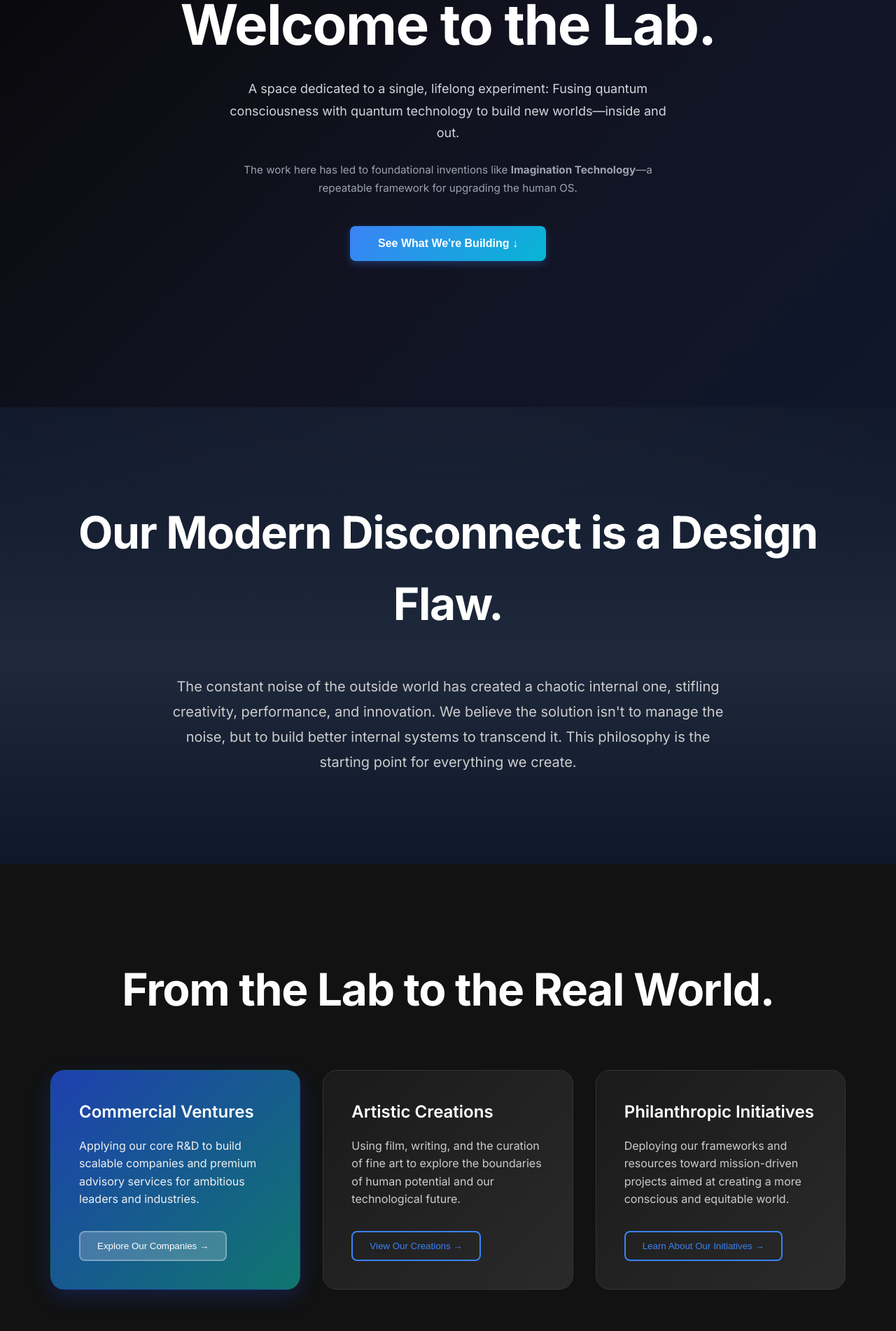
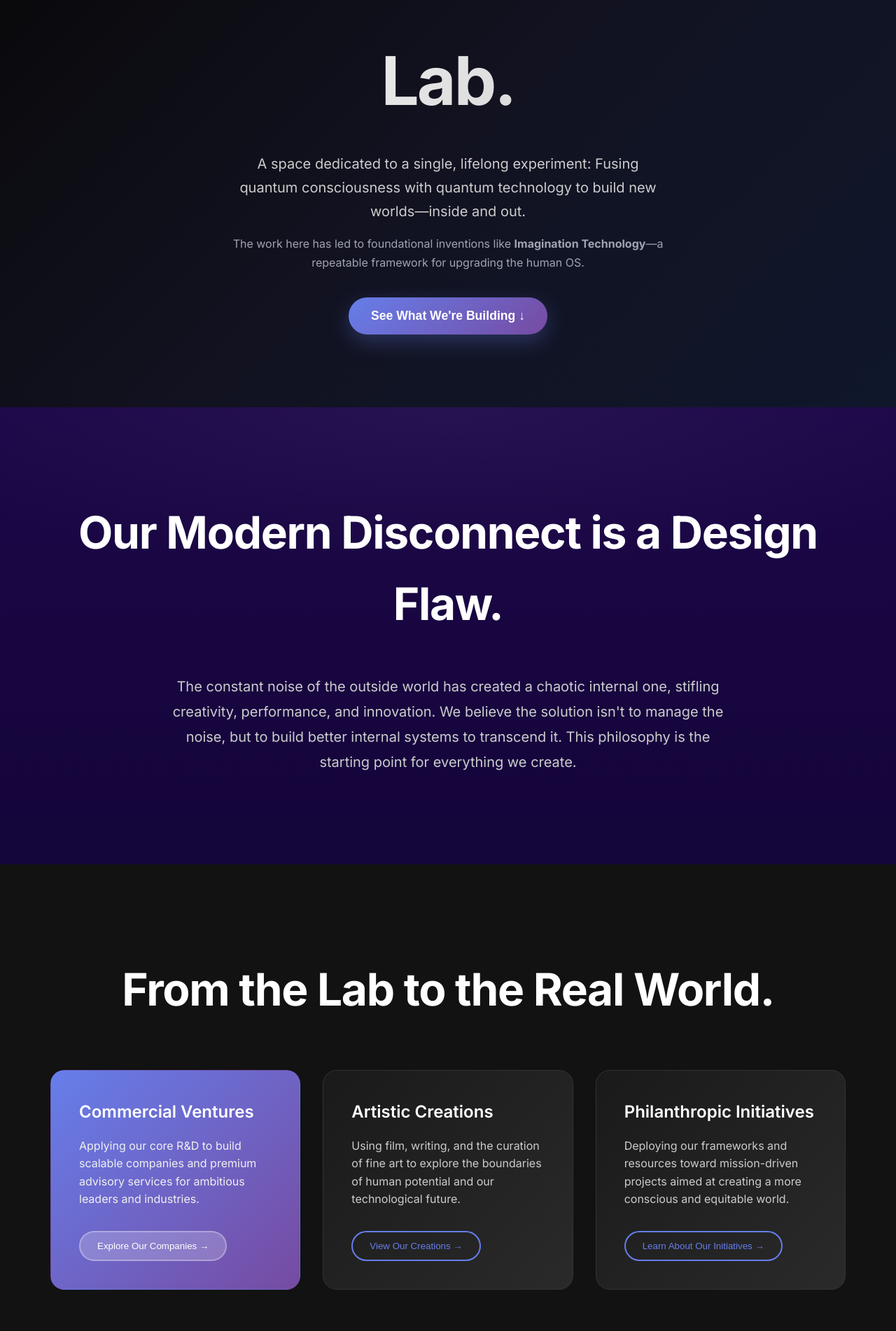
Before and after one commit to jlasman/lasmanfactory, a React (Vite) app: page / in a window 1280 px wide. Shown: the part 218-2120 px from the top of the page at 70% size. Built offline with nearby package versions, Linux system fonts and the light colour scheme.

Commit message:
Updated main.css

```diff
--- a/src/styles/main.css
+++ b/src/styles/main.css
@@ -76,7 +76,7 @@ body {
     left: 0;
     width: 0;
     height: 2px;
-    background: linear-gradient(90deg, #3b82f6 0%, #06b6d4 100%);
+    background: linear-gradient(90deg, #667eea 0%, #764ba2 100%);
     transition: width 0.3s ease;
 }
 
@@ -136,59 +136,58 @@ body {
 }
 
 .hero__headline {
-    font-size: clamp(3rem, 8vw, 5rem);
+    font-size: clamp(3rem, 8vw, 6rem);
     font-weight: 700;
-    margin-bottom: 2rem;
-    letter-spacing: -0.02em;
-    line-height: 1.1;
-    color: #ffffff;
+    margin-bottom: 1.5rem;
+    letter-spacing: -0.03em;
+    background: linear-gradient(135deg, #ffffff 0%, #cccccc 100%);
+    -webkit-background-clip: text;
+    -webkit-text-fill-color: transparent;
+    background-clip: text;
 }
 
 .hero__subheadline {
-    font-size: 1.125rem;
-    color: #d1d5db;
-    margin-bottom: 1.5rem;
-    line-height: 1.75;
-    max-width: 650px;
+    font-size: 1.25rem;
+    color: #cccccc;
+    margin-bottom: 3rem;
+    line-height: 1.7;
+    max-width: 600px;
     margin-left: auto;
     margin-right: auto;
-    font-weight: 400;
 }
 
 .hero__support {
-    font-size: 0.95rem;
-    color: #9ca3af;
-    line-height: 1.75;
+    font-size: 1rem;
+    color: #a0a3b1;
+    line-height: 1.7;
     max-width: 650px;
-    margin: 0 auto 2.5rem;
-    font-weight: 400;
+    margin: -2rem auto 2.25rem; /* pull a bit closer to subheadline and add space before CTA */
 }
 
 .hero__cta {
-    background: linear-gradient(135deg, #3b82f6 0%, #06b6d4 100%);
+    background: linear-gradient(135deg, #667eea 0%, #764ba2 100%);
     color: white;
     border: none;
-    padding: 1rem 2.5rem;
-    font-size: 1rem;
+    padding: 1rem 2rem;
+    font-size: 1.1rem;
     font-weight: 600;
-    border-radius: 8px;
+    border-radius: 50px;
     cursor: pointer;
     transition: all 0.3s ease;
-    box-shadow: 0 4px 12px rgba(59, 130, 246, 0.3);
+    box-shadow: 0 10px 30px rgba(102, 126, 234, 0.3);
 }
 
 .hero__cta:hover {
     transform: translateY(-2px);
-    box-shadow: 0 8px 24px rgba(59, 130, 246, 0.4);
-    background: linear-gradient(135deg, #2563eb 0%, #0891b2 100%);
+    box-shadow: 0 15px 40px rgba(102, 126, 234, 0.4);
 }
 
 /* Philosophy Section */
 .philosophy {
     padding: 8rem 0;
     background:
-        radial-gradient(120% 60% at 50% 0%, rgba(255,255,255,0.03) 0%, rgba(255,255,255,0) 60%),
-        linear-gradient(180deg, #0f172a 0%, #1e293b 55%, #0f172a 100%);
+        radial-gradient(120% 60% at 50% 0%, rgba(255,255,255,0.05) 0%, rgba(255,255,255,0) 60%),
+        linear-gradient(180deg, #1b0648 0%, #180640 55%, #14053a 100%);
 }
 
 /* Remove accidental gaps between stacked sections */
@@ -252,13 +251,12 @@ section > *:first-child {
 .work__card:hover {
     transform: translateY(-5px);
     box-shadow: 0 20px 40px rgba(0, 0, 0, 0.3);
-    border-color: #3b82f6;
+    border-color: #667eea;
 }
 
 .work__card.active {
-    background: linear-gradient(135deg, #1e40af 0%, #0f766e 100%);
+    background: linear-gradient(135deg, #667eea 0%, #764ba2 100%);
     border-color: transparent;
-    box-shadow: 0 10px 30px rgba(30, 64, 175, 0.3);
 }
 
 .work__card-title {
@@ -279,10 +277,10 @@ section > *:first-child {
 
 .work__card-cta {
     background: transparent;
-    color: #3b82f6;
-    border: 2px solid #3b82f6;
+    color: #667eea;
+    border: 2px solid #667eea;
     padding: 0.75rem 1.5rem;
-    border-radius: 8px;
+    border-radius: 25px;
     cursor: pointer;
     transition: all 0.3s ease;
     font-weight: 500;
@@ -295,7 +293,7 @@ section > *:first-child {
 }
 
 .work__card-cta:hover {
-    background: #3b82f6;
+    background: #667eea;
     color: white;
 }
 
@@ -325,7 +323,7 @@ section > *:first-child {
     font-size: 1.25rem;
     font-weight: 600;
     margin-bottom: 0.5rem;
-    color: #3b82f6;
+    color: #667eea;
 }
 
 .work__spoke p,
@@ -351,7 +349,7 @@ section > *:first-child {
 .work__spoke li::before,
 .work__venture li::before { /* legacy */
     content: '•';
-    color: #3b82f6;
+    color: #667eea;
     position: absolute;
     left: 0;
 }
@@ -405,7 +403,7 @@ section > *:first-child {
 
 .work__creations-list li::before {
     content: '•';
-    color: #3b82f6;
+    color: #667eea;
     position: absolute;
     left: 0;
 }
@@ -470,7 +468,7 @@ section > *:first-child {
     margin-top: 0;
     font-size: 1.35rem;
     font-weight: 700;
-    color: #3b82f6;
+    color: #667eea;
 }
 .work__spoke p {
     text-align: left;
@@ -503,7 +501,7 @@ section > *:first-child {
 }
 
 .creator__cta {
-    background: linear-gradient(135deg, #3b82f6 0%, #06b6d4 100%);
+    background: linear-gradient(135deg, #667eea 0%, #764ba2 100%);
     color: white;
     border: none;
     padding: 1rem 2rem;
@@ -609,8 +607,8 @@ section > *:first-child {
     display: block;
     margin: 0 auto;
     background: transparent;
-    color: #3b82f6;
-    border: 2px solid #3b82f6;
+    color: #667eea;
+    border: 2px solid #667eea;
     padding: 1rem 2rem;
     border-radius: 50px;
     cursor: pointer;
@@ -619,7 +617,7 @@ section > *:first-child {
 }
 
 .insights__cta:hover {
-    background: #3b82f6;
+    background: #667eea;
     color: white;
 }
 
@@ -640,7 +638,7 @@ section > *:first-child {
 }
 
 .invitation__cta {
-    background: linear-gradient(135deg, #3b82f6 0%, #06b6d4 100%);
+    background: linear-gradient(135deg, #667eea 0%, #764ba2 100%);
     color: white;
     border: none;
     padding: 1.5rem 3rem;
@@ -795,7 +793,7 @@ button.work__spoke-btn, .work__spoke-btn, .work__spoke .work__spoke-btn {
 }
 
 .footer__newsletter-button {
-    background: linear-gradient(135deg, #3b82f6 0%, #06b6d4 100%);
+    background: linear-gradient(135deg, #667eea 0%, #764ba2 100%);
     border: none;
     border-radius: 6px;
     padding: 0.75rem 1rem;
```
Also changed, not shown: 4 other files (tests, documents, lock files or other folders).
